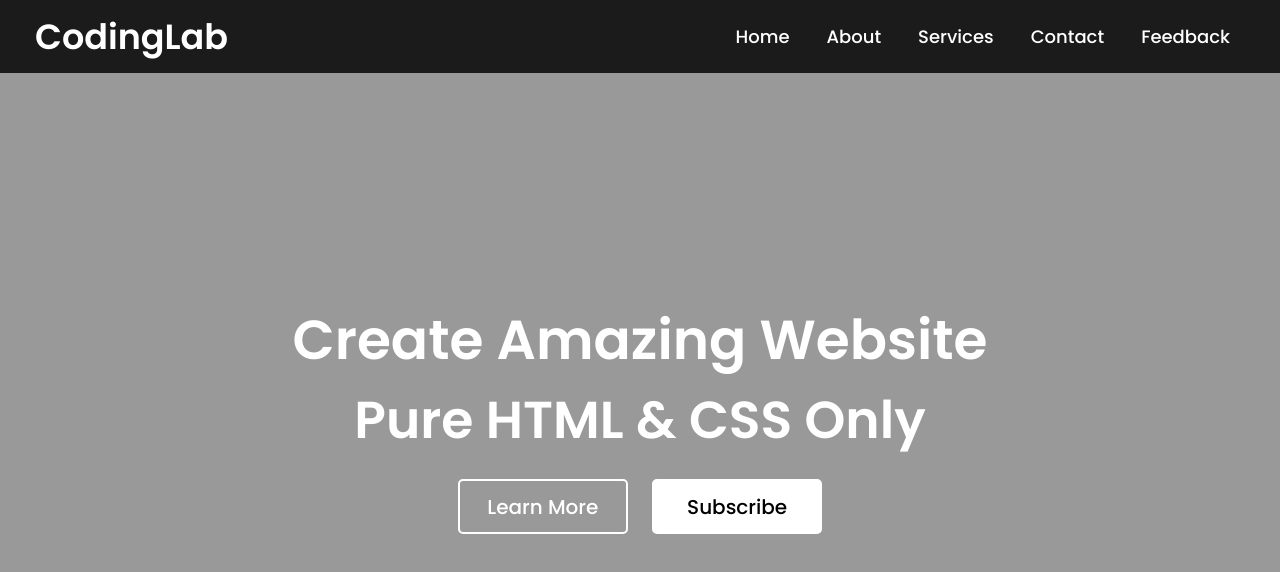
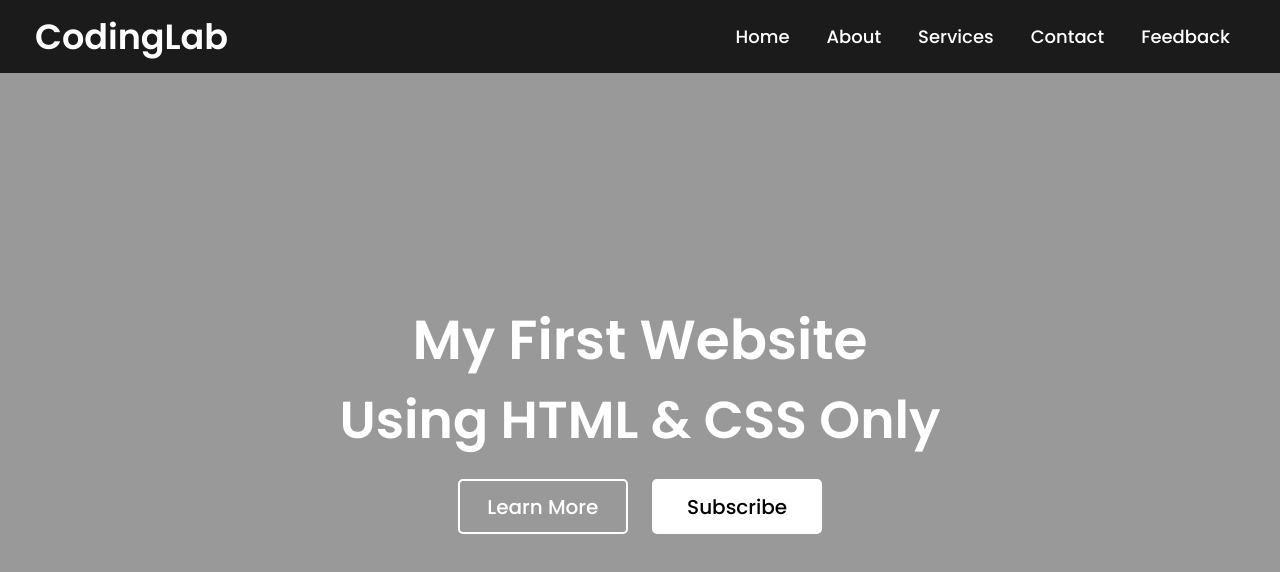
Before and after one commit to sakshimore0902/webapp, a plain HTML site: page src/index.html in a window 1280 px wide. Drawn offline with Linux system fonts and the light colour scheme.

Commit message:
Update index.html

```diff
--- a/src/index.html
+++ b/src/index.html
@@ -25,8 +25,8 @@
   </nav>
   <div class="img"></div>
   <div class="center">
-    <div class="title">Create Amazing Website</div>
-    <div class="sub_title">Pure HTML & CSS Only</div>
+    <div class="title">My First Website</div>
+    <div class="sub_title">Using HTML & CSS Only</div>
     <div class="btns">
       <button>Learn More</button>
       <button>Subscribe</button>
```
